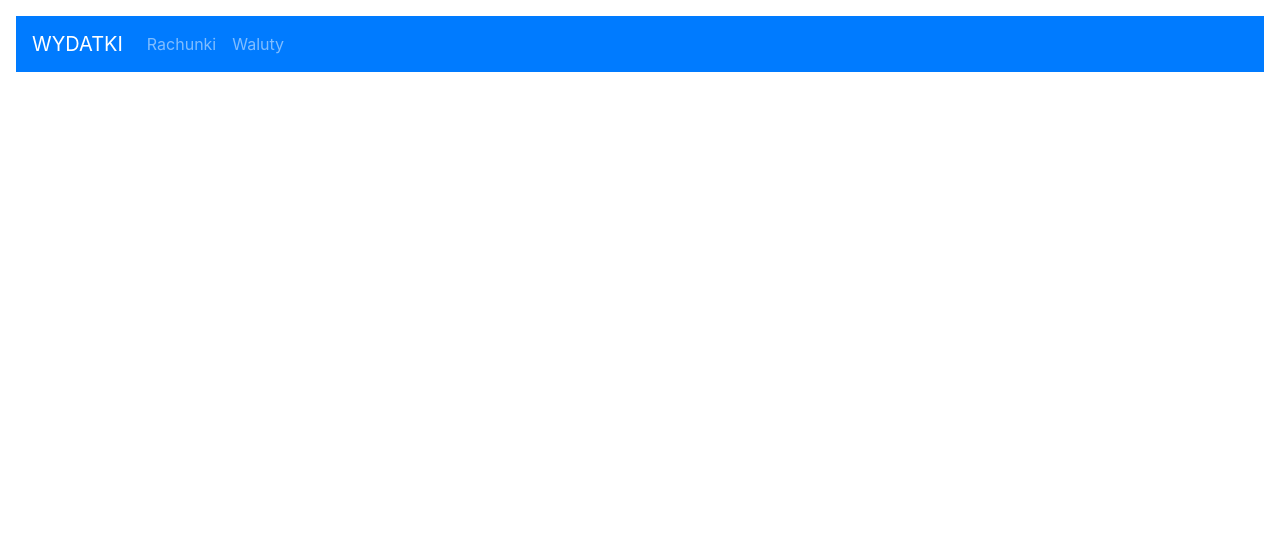
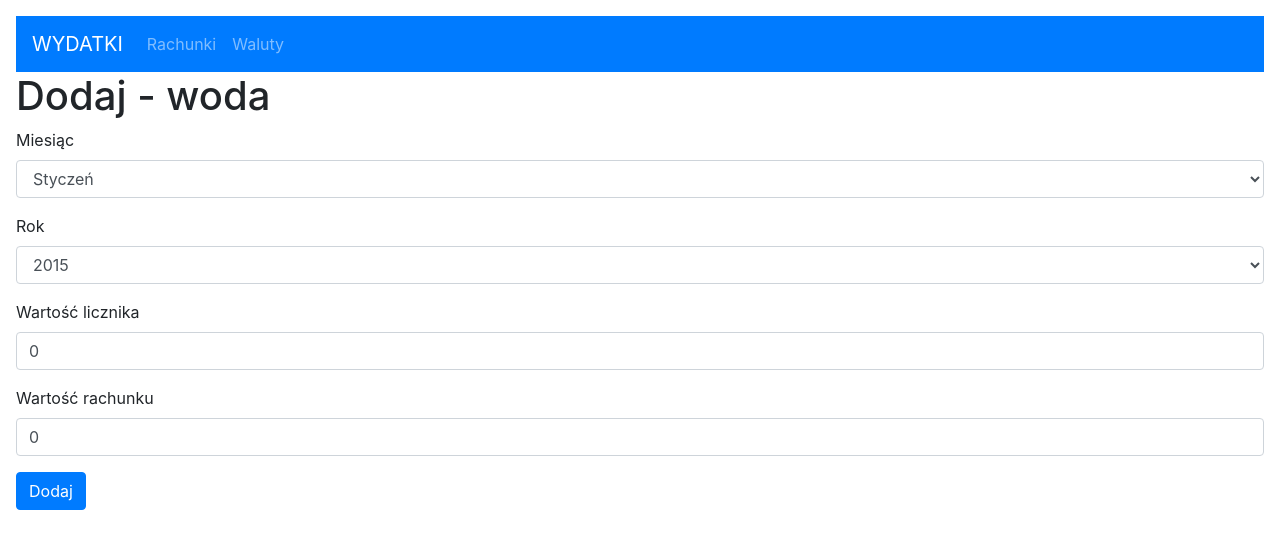
Before and after one commit to DanielSzarek/k8s-bills-app, a React (Create React App) app in the folder frontend/: page /water-add in a window 1280 px wide. Shown: the top 548 px of the page. Built offline with nearby package versions, Linux system fonts and the light colour scheme.

Commit message:
Add possibility to post new water items

```diff
--- a/frontend/src/App.js
+++ b/frontend/src/App.js
@@ -4,6 +4,7 @@ import MyNavbar from "./components/Home/navbar";
 import React from "react";
 import Home from "./components/Home/home";
 import waterEditItem from "./components/WaterTable/waterEditItem";
+import waterAddItem from "./components/WaterTable/waterAddItem";
 
 function App() {
     return (
@@ -15,6 +16,7 @@ function App() {
                 <Switch>
                     <Route exact path="/" component={Home}/>
                     <Route path="/water/:id" component={waterEditItem}/>
+                    <Route path="/water-add/" component={waterAddItem}/>
                 </Switch>
             </BrowserRouter>
         </div>
--- a/frontend/src/components/Home/navbar.js
+++ b/frontend/src/components/Home/navbar.js
@@ -5,7 +5,7 @@ function MyNavbar() {
         <Navbar bg="primary" variant="dark">
             <Navbar.Brand href="/">WYDATKI</Navbar.Brand>
             <Nav className="mr-auto">
-                <Nav.Link href="#home">Rachunki</Nav.Link>
+                <Nav.Link href="/">Rachunki</Nav.Link>
                 <Nav.Link href="#link">Waluty</Nav.Link>
             </Nav>
         </Navbar>
--- /dev/null
+++ b/frontend/src/components/WaterTable/waterAddItem.js
@@ -0,0 +1,106 @@
+import React from "react";
+import {withRouter} from "react-router-dom";
+import {Button, Form} from "react-bootstrap";
+
+class WaterAddItem extends React.Component {
+
+    constructor(props, context) {
+        super(props, context);
+
+        this.state = {
+            settlingPeriodMonth: 1,
+            settlingPeriodYear: 2021,
+            registerValue: 0.0,
+            billAmount: 0.0
+        }
+
+        this.handleChange = this.handleChange.bind(this);
+        this.handleSubmit = this.handleSubmit.bind(this);
+    }
+
+    handleChange(event) {
+        this.setState({
+            [event.target.name]: event.target.value
+        });
+    }
+
+    handleSubmit(event) {
+        event.preventDefault();
+
+        if (!this.state.registerValue || this.state.registerValue < 0) {
+            alert("Wartość licznika jest nieprawidłowa!");
+            return;
+        }
+
+        if (!this.state.billAmount || this.state.billAmount < 0) {
+            alert("Wartość rachunku jest nieprawidłowa!");
+            return;
+        }
+
+        fetch(`http://localhost:8080/bills/`, {
+            method: "POST",
+            headers: {
+                "Content-Type": "application/json",
+            },
+            body: JSON.stringify({
+                bill_type: 'W',
+                month_of_bill: this.state.settlingPeriodMonth,
+                year_of_bill: this.state.settlingPeriodYear,
+                register_value: this.state.registerValue,
+                bill_amount: this.state.billAmount
+            })
+        })
+            .then(response => {
+                this.props.history.push(`/`)
+            });
+    }
+
+    render() {
+        const  months = ['Styczeń', 'Luty', 'Marzec', 'Kwiecień', 'Maj', 'Czerwiec', 'Lipiec', 'Sierpień', 'Wrzesień', 'Październik', 'Listopad', 'Grudzień'];
+        const years = [2015, 2016, 2017, 2018, 2019, 2020, 2021, 2022, 2023, 2024, 2025]
+
+        return (
+            <div>
+                <h1>Dodaj - woda</h1>
+                <div>
+                    <Form onSubmit={this.handleSubmit}>
+                        <Form.Group>
+                            <Form.Label>Miesiąc</Form.Label>
+                                <Form.Control as="select">
+                                    {months.map((month, index) =>
+                                        <option value={index}>{month}</option>
+                                    )}
+                                </Form.Control>
+                        </Form.Group>
+                        <Form.Group>
+                            <Form.Label>Rok</Form.Label>
+                                <Form.Control as="select">
+                                    {years.map((year, index) =>
+                                        <option value={index}>{year}</option>
+                                    )}
+                                </Form.Control>
+                        </Form.Group>
+                        <Form.Group>
+                            <Form.Label>Wartość licznika</Form.Label>
+                            <Form.Control type={"number"} step={0.001} name={"registerValue"}
+                                          placeholder={"Wartość licznika"}
+                                          value={this.state.registerValue}
+                                          onChange={this.handleChange}></Form.Control>
+                        </Form.Group>
+                        <Form.Group>
+                            <Form.Label>Wartość rachunku</Form.Label>
+                            <Form.Control type={"number"} step={0.01} name={"billAmount"}
+                                          placeholder={"Wartość rachunku"}
+                                          value={this.state.billAmount}
+                                          onChange={this.handleChange}></Form.Control>
+                        </Form.Group>
+                        <Button variant="primary" type="submit">Dodaj</Button>
+                    </Form>
+                </div>
+            </div>
+
+        );
+    }
+}
+
+export default withRouter(WaterAddItem)
--- a/frontend/src/components/WaterTable/waterEditItem.js
+++ b/frontend/src/components/WaterTable/waterEditItem.js
@@ -58,7 +58,7 @@ class WaterEditItem extends React.Component {
             body: JSON.stringify(waterBill)
         })
             .then(response => {
-                this.props.history.push(`/home/${this.state.id}`)
+                this.props.history.push(`/water/${this.state.id}`)
             });
     }
 
@@ -82,7 +82,7 @@ class WaterEditItem extends React.Component {
                                           value={this.state.billAmount}
                                           onChange={this.handleChange}></Form.Control>
                         </Form.Group>
-                        <Button variant="primary" type="submit">Edytuj post</Button>
+                        <Button variant="primary" type="submit">Edytuj</Button>
                     </Form>
                 </div>
             </div>
--- a/frontend/src/components/WaterTable/waterTable.js
+++ b/frontend/src/components/WaterTable/waterTable.js
@@ -2,6 +2,8 @@ import React from 'react';
 import Loader from 'react-loader-spinner'
 import {Table} from "react-bootstrap";
 import WaterItem from "./waterItem";
+import {PlusCircle} from "react-bootstrap-icons";
+import {Link} from "react-router-dom";
 
 export default class WaterTable extends React.Component {
 
@@ -55,6 +57,7 @@ export default class WaterTable extends React.Component {
                             <th>Okres rozliczeniowy</th>
                             <th>Wartość licznika</th>
                             <th>Rachunek</th>
+                            <th><Link to={`/water-add`} style={{marginTop: "16px"}}><PlusCircle/></Link></th>
                         </tr>
                         </thead>
                         <tbody>
@@ -63,14 +66,13 @@ export default class WaterTable extends React.Component {
                         )}
                         </tbody>
                     </Table>
-
                     <Table striped bordered>
                         <tbody>
-                            <tr>
-                                <td>Podsumowanie</td>
-                                <td>{this.sumOfRegisters()}</td>
-                                <td>{this.sumOfBills().toFixed(2)} zł</td>
-                            </tr>
+                        <tr>
+                            <td>Podsumowanie</td>
+                            <td>{this.sumOfRegisters()}</td>
+                            <td>{this.sumOfBills().toFixed(2)} zł</td>
+                        </tr>
                         </tbody>
                     </Table>
                 </div>
```
Also changed, not shown: frontend/src/components/Currency/currency.js (added), frontend/src/components/Currency/currencyTable.js (added), 2 other files (tests, documents, lock files or other folders).
